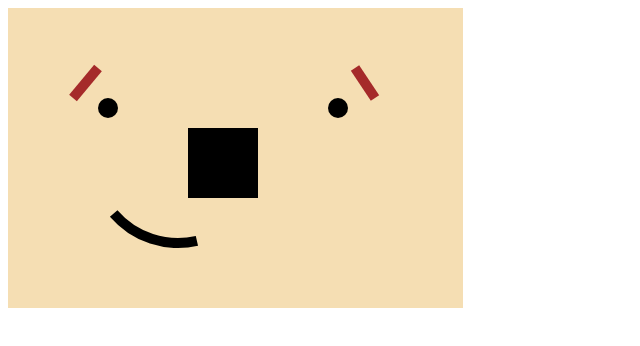
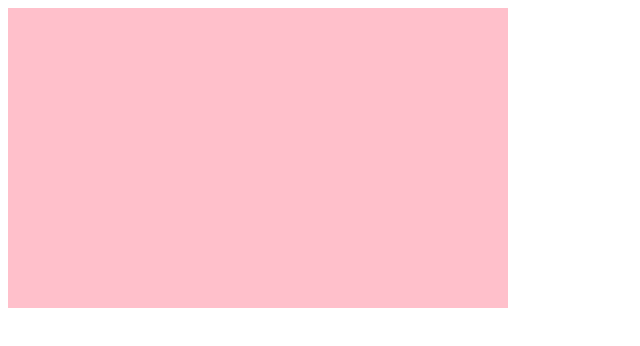
Before and after one commit to Hakeemmidan/d3_tutorial_following, a React (Create React App) app: page / in a window 1280 px wide. Shown: the top 346 px of the page, without its empty margins (0-640 px from the left). Built offline with nearby package versions, Linux system fonts and the light colour scheme.

Commit message:
Create skeleton for pie chart

```diff
--- a/src/App.js
+++ b/src/App.js
@@ -3,12 +3,13 @@ import React from 'react';
 // import { DataLoadingAndBinding } from './data_loading_and_binding';
 // import { BarChart } from './bar_chart';
 // import { Axis } from './axis';
-import { SvgPractice } from './svg_practice';
+// import { SvgPractice } from './svg_practice';
+import { PieChart } from './pie_chart';
 
 function App() {
   return (
     <div className="App">
-      <SvgPractice />
+      <PieChart />
     </div>
   );
 }
--- /dev/null
+++ b/src/pie_chart.jsx
@@ -0,0 +1,61 @@
+import React from 'react';
+import * as d3 from 'd3';
+
+export class PieChart extends React.Component {
+    constructor(props) {
+        super(props)
+        this.state = {
+            data: [1,2,3,4,5,6,7,8]
+        }
+        this.executeD3 = this.executeD3.bind(this)
+    }
+
+    componentDidMount() {
+        this.executeD3()
+    }
+
+    executeD3() {
+        const chartWidth = 500
+        const chartHeight = 300
+
+        const svg = d3.select('svg')
+                      .attr('width', chartWidth)
+                      .attr('height', chartHeight)
+                      .style('background-color', 'pink')
+        const radius = Math.min(chartHeight, chartWidth) / 2
+
+
+        const g = svg.append('g')
+                     .attr('transform', 'translate(' + radius + ',' + radius + ')') // moving the pie down and to the right to fit chart borders
+
+        const color = d3.scaleOrdinal(d3.schemeCategory10) // This is just giving a certain color scheme to our pie
+
+
+        const pie = d3.pie().value(function(d) {
+            return d.percentage // This represents the values in percentage
+        })
+
+        const path = d3.arc()
+                       .outerRadius(radius)
+                       .innerRadius(0) // We have this set to zero b/c we want this to
+                                       // look like a slice of pizza not an arc (no inner radius)
+
+        const arc = g.selectAll('arc')
+                     .data(pie(this.state.data))
+                     .enter()
+                     .append('g')
+
+        arc.append('path')
+            .attr('d', path)
+            .attr('fill', function(d) {
+                return color(d.data.percentage)
+            })
+    }
+
+    render() {
+        return (
+            <svg>
+            </svg>
+        )
+    }
+}
```
